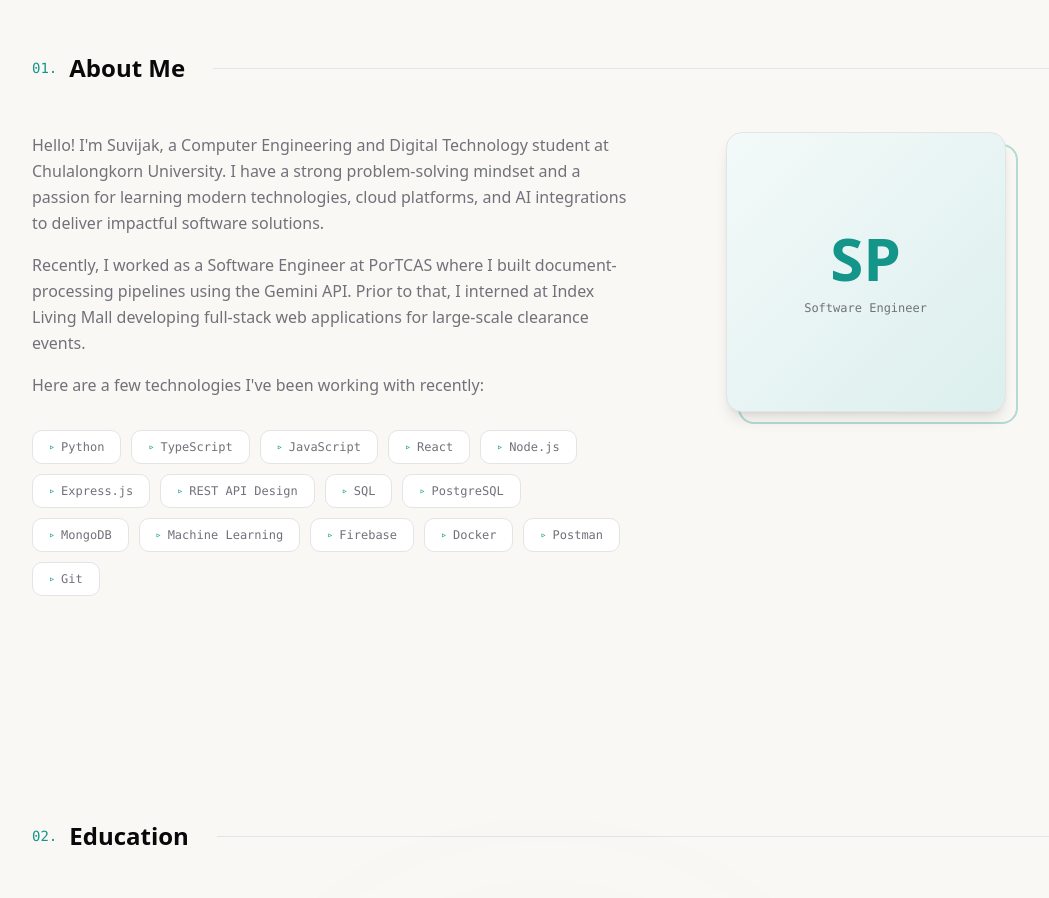
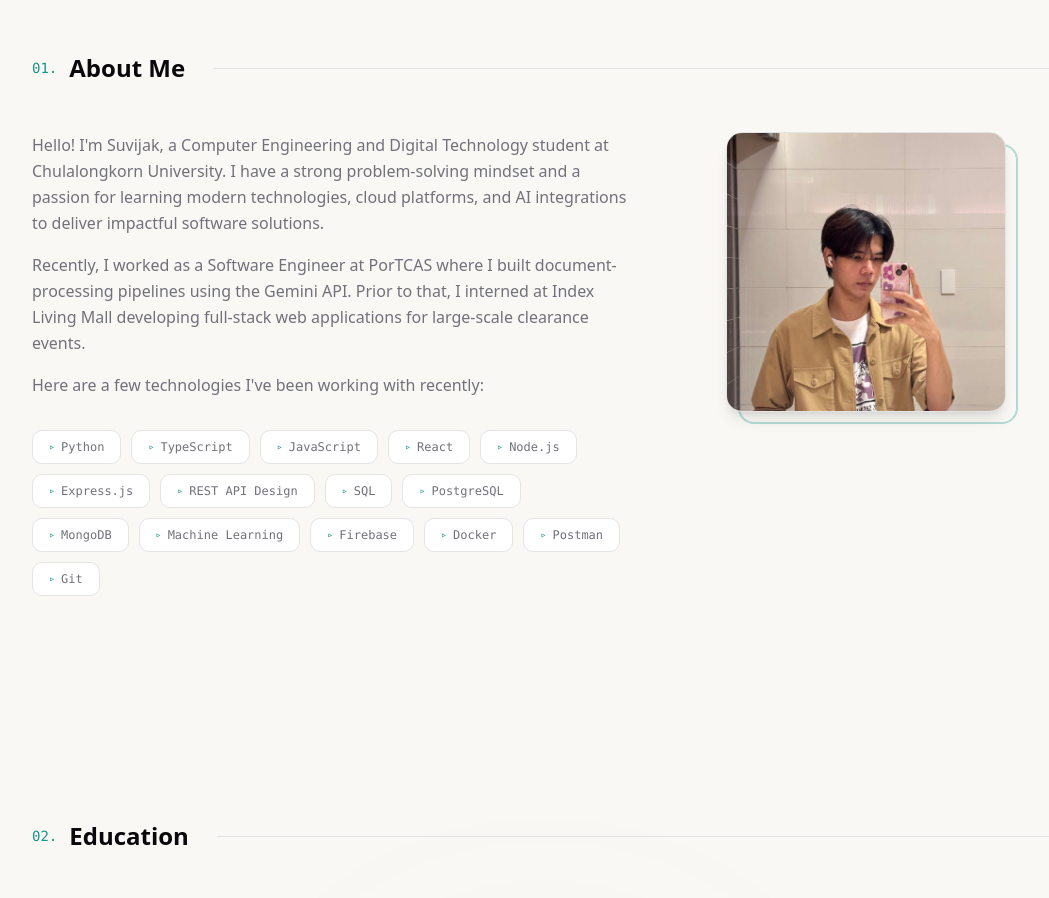
Before and after one commit to MooncakeXI/Portfolio, a React (Vite) app: page / in a window 1280 px wide. Shown: the part 860-1758 px from the top of the page, without its empty margins (96-1145 px from the left). Built offline with nearby package versions, Linux system fonts and the light colour scheme.

Commit message:
feat: add profile photo to about section
Replace the initials placeholder in the About avatar with a real
photo, and drop the now-unused avatarInitials field.

```diff
--- a/src/components/About.tsx
+++ b/src/components/About.tsx
@@ -2,6 +2,7 @@ import { useScrollReveal } from "@/hooks/use-scroll-reveal";
 import { useRef, useCallback } from "react";
 import { SectionHeading } from "./section-heading";
 import { personalInfo, skills } from "@/data/portfolio";
+import profileImg from "@/assets/profile.jpg";
 
 function TiltAvatar() {
   const cardRef = useRef<HTMLDivElement>(null);
@@ -31,16 +32,11 @@ function TiltAvatar() {
     >
       <div className="absolute -bottom-3 -right-3 h-full w-full rounded-2xl border-2 border-primary/30 transition-all duration-300 group-hover:-bottom-2 group-hover:-right-2" />
       <div className="relative overflow-hidden rounded-2xl border border-border bg-card shadow-lg">
-        <div className="flex aspect-square items-center justify-center bg-gradient-to-br from-primary/5 to-primary/15">
-          <div className="text-center">
-            <div className="mb-3 text-6xl font-bold text-primary">
-              {personalInfo.avatarInitials}
-            </div>
-            <p className="font-mono text-xs text-muted-foreground">
-              {personalInfo.title}
-            </p>
-          </div>
-        </div>
+        <img
+          src={profileImg}
+          alt={personalInfo.name}
+          className="aspect-square w-full object-cover"
+        />
       </div>
     </div>
   );
--- a/src/data/portfolio.ts
+++ b/src/data/portfolio.ts
@@ -60,7 +60,6 @@ export const personalInfo = {
     "Hello! I'm Suvijak, a Computer Engineering and Digital Technology student at Chulalongkorn University. I have a strong problem-solving mindset and a passion for learning modern technologies, cloud platforms, and AI integrations to deliver impactful software solutions.",
     "Recently, I worked as a Software Engineer at PorTCAS where I built document-processing pipelines using the Gemini API. Prior to that, I interned at Index Living Mall developing full-stack web applications for large-scale clearance events.",
   ],
-  avatarInitials: "SP",
   email: "6733280721@student.chula.ac.th",
   socialLinks: [
     {
```
Also changed, not shown: src/assets/profile.jpg (added).
